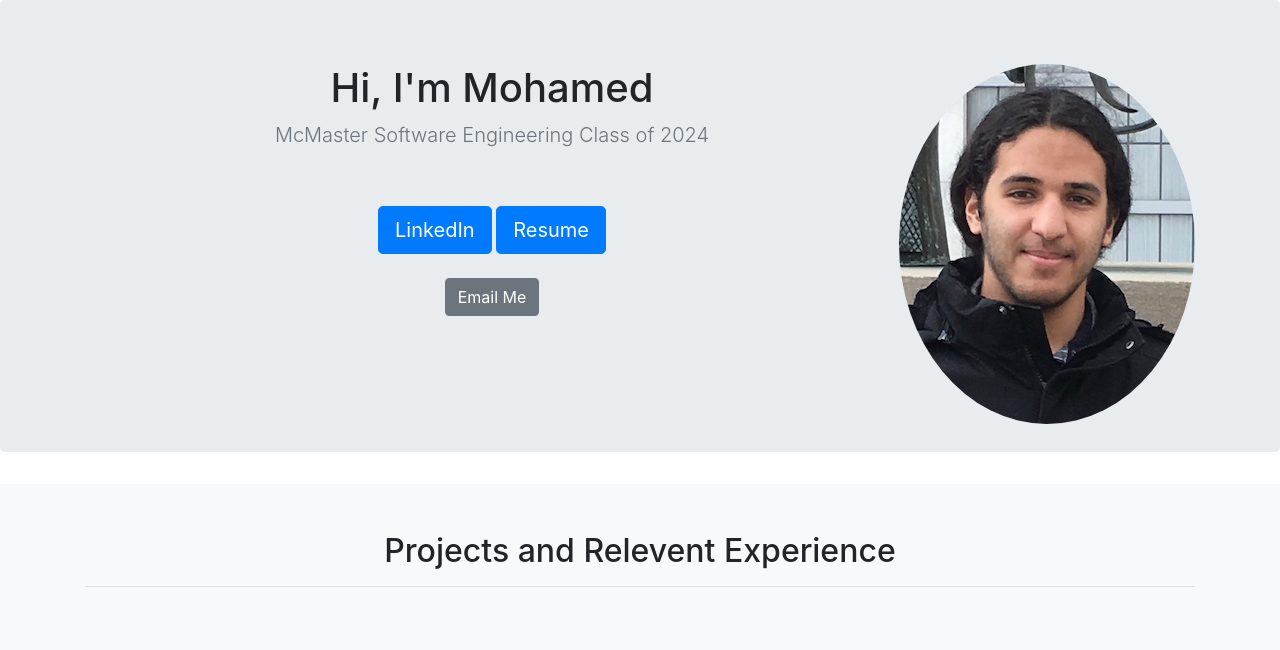
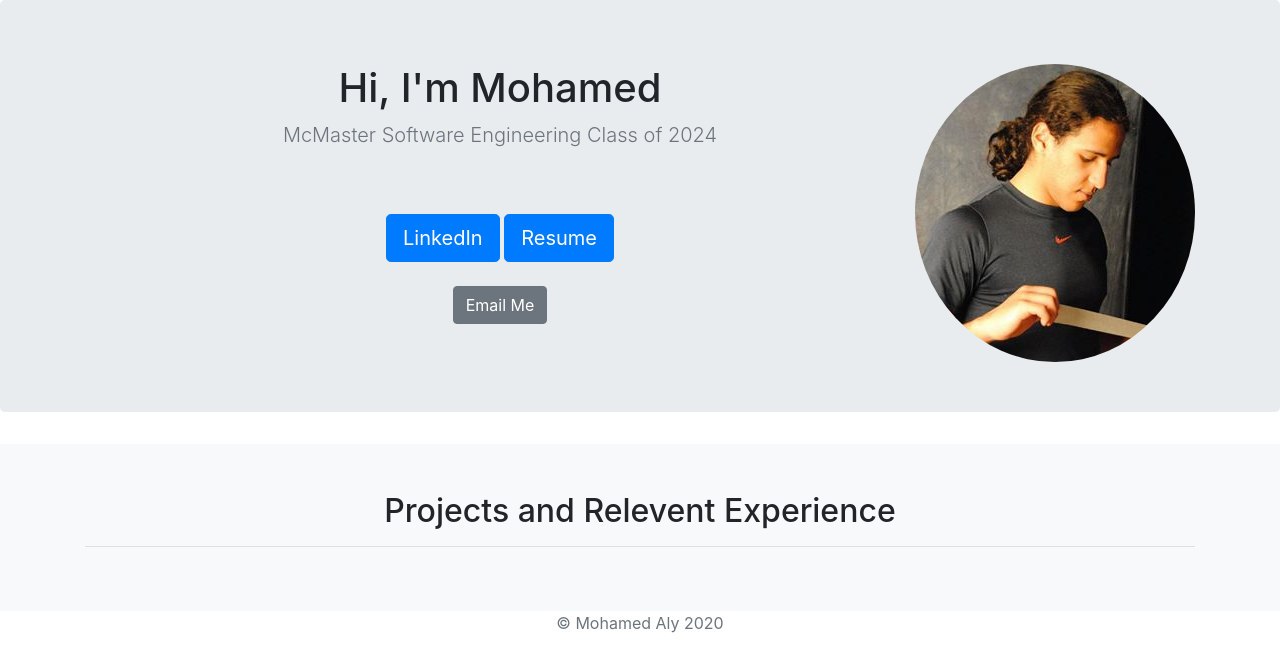
Before and after one commit to MohamedAly8/resumewebsite, a Django app: page / in a window 1280 px wide. Shown: the part 56-706 px from the top of the page. Run offline with Django 3.2, Linux system fonts and the light colour scheme; data that the repository does not hold is empty; some libraries are stand-ins or nearby versions; some web fonts are replaced.

Commit message:
fixing profile 2

```diff
--- a/jobs/templates/jobs/home.html
+++ b/jobs/templates/jobs/home.html
@@ -91,25 +91,21 @@
     }
     </style>
     </head>
+
     <body>
 
-    <img class="img-fluid  float-right" src="{% static 'Profile Picture.png' %}" alt='Avatar'>
+    <img class="img-fluid  float-right" src="{% static 'Profile.jpg' %}">
     </body>
+
+      <h1 class="intro text-center">Hi, I'm Mohamed</h1>
 
 
 
-      <h1 class="intro text-center">Hi, I'm Mohamed</h1>
       <p class="lead text-muted">McMaster Software Engineering Class of 2024</p>
-      <h1>
-        <a href="" class="typewrite" data-period="2000" data-type='[ "Hi, Im VipulM.", "I am Creative.", "I Love Design.", "I Love to Develop." ]'>
-          <span class="wrap"></span>
-        </a>
-      </h1>
 
+      <br> <br>
 
-        <p class="typewrite" data-period='300' data-type='["Web Developing","Machine Learning","Data Science","Software Development"]'>
-      <br>
-      <p>
+      <p class="text-center">
         <a href="https://www.linkedin.com/in/mohamed-aly08/" target="_blank" class="btn btn-primary btn-lg">LinkedIn</a>
         <a href="{% static 'Resumé Final (2) copy.pdf' %}" target="_blank" class="btn btn-primary btn-lg">Resume</a>
       </p>
@@ -118,18 +114,6 @@
         <a href="mailto:mohamed_alyaly@outlook.com" class="btn btn-secondary my-2">Email Me</a>
 
       </p>
-
-      <h6>
-        <p class="typewrite" data-period="300" data-type='[ "I love Python Programming", "Software Developer", "Data Science", "Machine Learning", "Tableau Developer"]'>
-      </h6>
-
-
-
-    <br>
-    <br>
-
-
-
 
 
 
```
Also changed, not shown: portfolio/static/profile.jpg (added), 3 other files.
